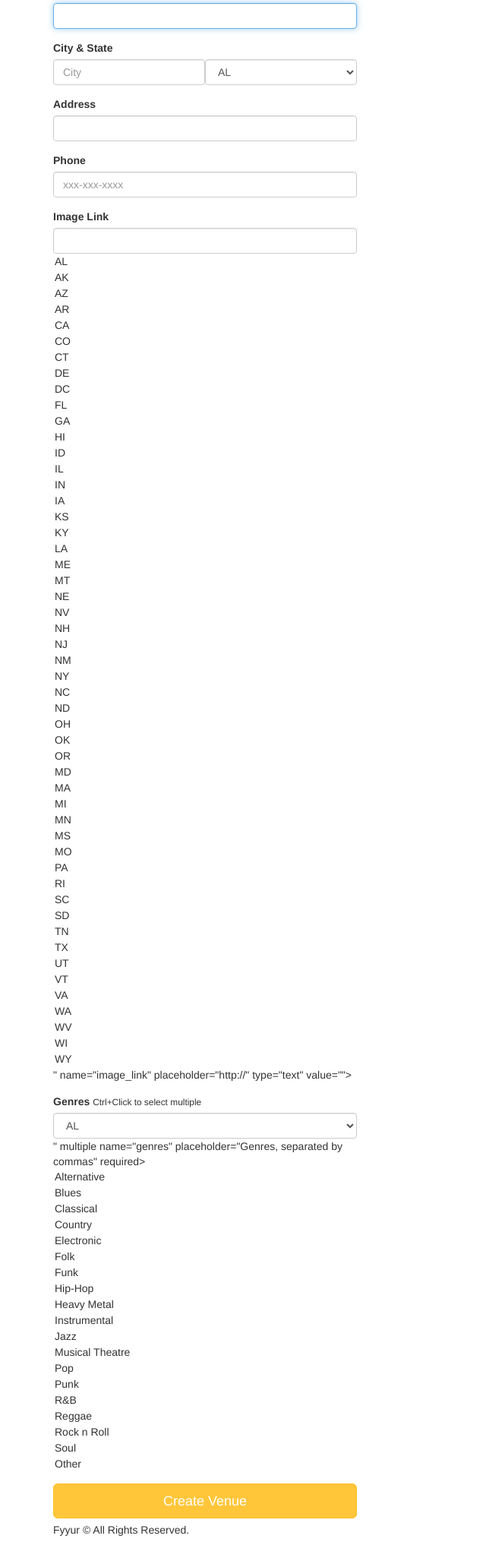
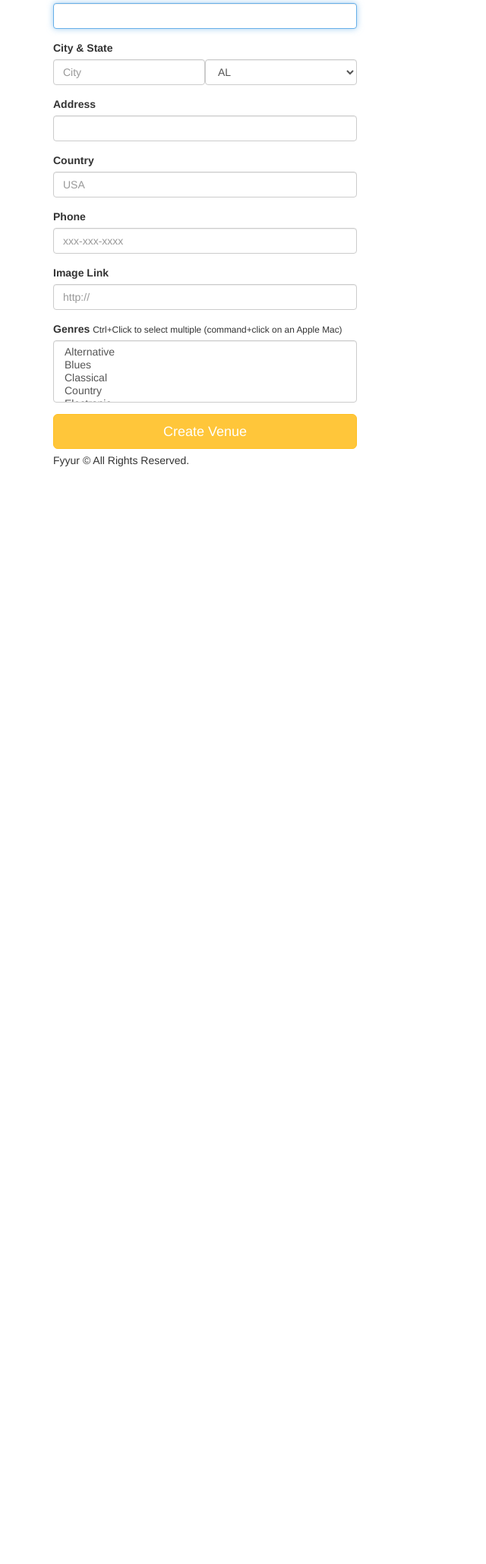
Before and after one commit to sjoerdvellinga/fyyur, a Flask app: page /venues/create in a window 1280 px wide. Shown: the part 157-2216 px from the top of the page at 76% size, without its empty margins (0-640 px from the left). After the commit the page ends 771 px from the top, so only its background shows below. Run offline with Flask 2, Linux system fonts and the light colour scheme; some libraries are stand-ins or nearby versions.

Commit message:
Bug fixes in venue form

```diff
--- a/app.py
+++ b/app.py
@@ -172,32 +172,6 @@ def venues():
 
   return render_template('pages/venues.html', areas=data)
 
-# '''
-#   # TODO: replace with real venues data.
-#   #       num_shows should be aggregated based on number of upcoming shows per venue.
-#   data_OLD=[{
-#     "city": "San Francisco",
-#     "state": "CA",
-#     "venues": [{
-#       "id": 1,
-#       "name": "The Musical Hop",
-#       "num_upcoming_shows": 0,
-#     }, {
-#       "id": 3,
-#       "name": "Park Square Live Music & Coffee",
-#       "num_upcoming_shows": 1,
-#     }]
-#   }, {
-#     "city": "New York",
-#     "state": "NY",
-#     "venues": [{
-#       "id": 2,
-#       "name": "The Dueling Pianos Bar",
-#       "num_upcoming_shows": 0,
-#     }]
-#   }]
-#   return render_template('pages/venues.html', areas=data);
-# '''
 
 @app.route('/venues/search', methods=['POST'])
 def search_venues():
@@ -318,11 +292,11 @@ def create_venue_submission():
       address=form.address.data,
       phone=form.phone.data,
       genres=form.genres.data,
-#      facebook_link=form.facebook_link.data,
+      facebook_link=form.facebook_link.data,
       image_link=form.image_link.data,
-#      website=form.website.data,
-#      seeking_talent=form.seeking_talent.data,
-#      seeking_description=form.seeking_description.data
+      website=form.website.data,
+      seeking_talent=form.seeking_talent.data,
+      seeking_description=form.seeking_description.data
     )
     Venue.create(new_venue)
     flash('Venue ' + request.form['name'] + ' was successfully listed!')
@@ -330,13 +304,6 @@ def create_venue_submission():
   except ValueError:
     flash('Error occurred. Venue ' + form.name + ' could not be listed.')
 
-  return render_template('pages/home.html')
-
-  # on successful db insert, flash success
-  # flash('Venue ' + request.form['name'] + ' was successfully listed!')
-  # TODO: on unsuccessful db insert, flash an error instead.
-  # e.g., flash('An error occurred. Venue ' + data.name + ' could not be listed.')
-  # see: http://flask.pocoo.org/docs/1.0/patterns/flashing/
   return render_template('pages/home.html')
 
 @app.route('/venues/<venue_id>', methods=['DELETE'])
--- a/forms.py
+++ b/forms.py
@@ -81,6 +81,9 @@ class VenueForm(Form):
     )
     address = StringField(
         'address', validators=[DataRequired()]
+    )
+    country = StringField(
+        'country', validators=[DataRequired()]
     )
     phone = StringField(
         'phone'
--- a/templates/forms/new_venue.html
+++ b/templates/forms/new_venue.html
@@ -24,17 +24,21 @@
         {{ form.address(class_ = 'form-control', autofocus = true) }}
       </div>
       <div class="form-group">
+        <label for="country">Country</label>
+        {{ form.country(class_ = 'form-control', placeholder='USA', autofocus = true) }}
+      </div>
+      <div class="form-group">
           <label for="phone">Phone</label>
           {{ form.phone(class_ = 'form-control', placeholder='xxx-xxx-xxxx', autofocus = true) }}
       </div>
       <div class="form-group">
           <label for="image_link">Image Link</label>
-          {{ form.image_link(class_ = 'form-control', placeholder='http://', id=form.state, autofocus = true) }}
+          {{ form.image_link(class_ = 'form-control', placeholder='http://', autofocus = true) }}
       </div>
       <div class="form-group">
         <label for="genres">Genres</label>
-        <small>Ctrl+Click to select multiple</small>
-        {{ form.genres(class_ = 'form-control', placeholder='Genres, separated by commas', id=form.state, autofocus = true) }}
+        <small>Ctrl+Click to select multiple (command+click on an Apple Mac)</small>
+        {{ form.genres(class_ = 'form-control', autofocus=false) }}
       </div>
       <input type="submit" value="Create Venue" class="btn btn-primary btn-lg btn-block">
       {{ form.csrf_token() }}
```
